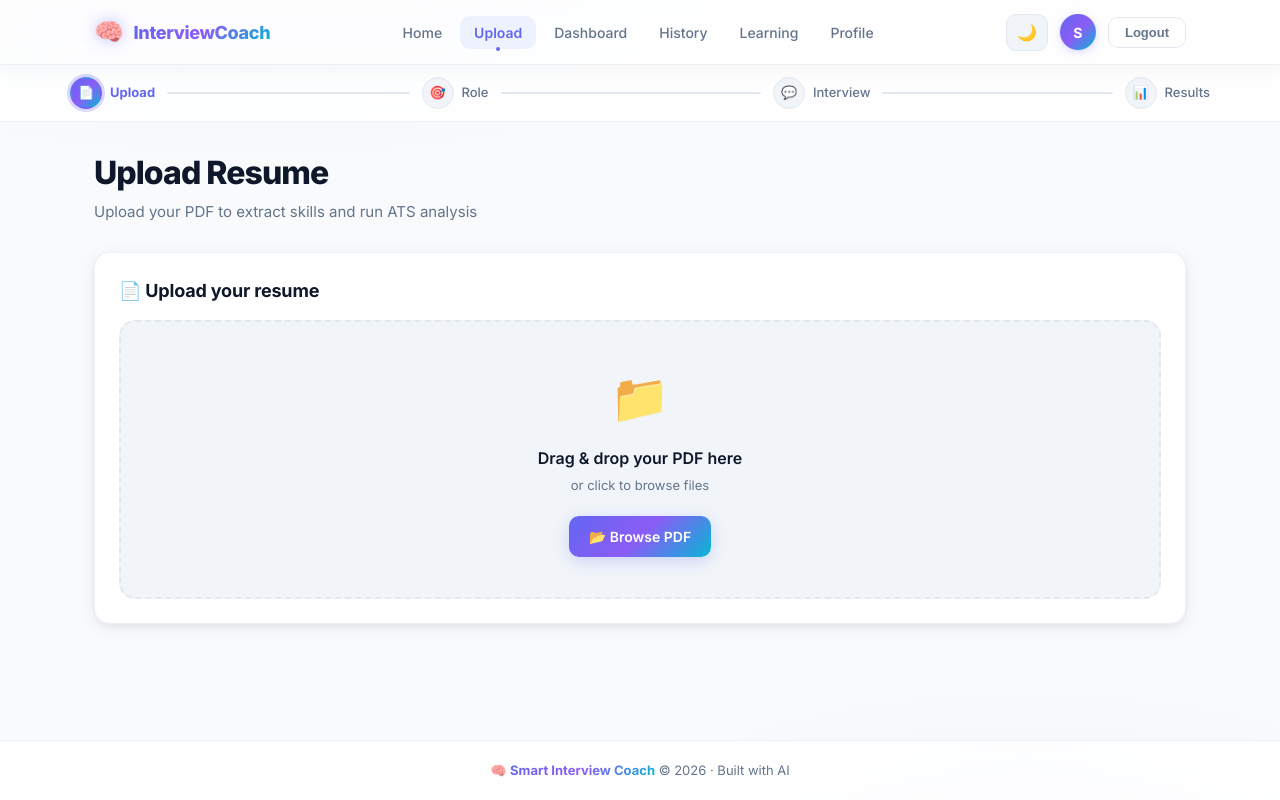
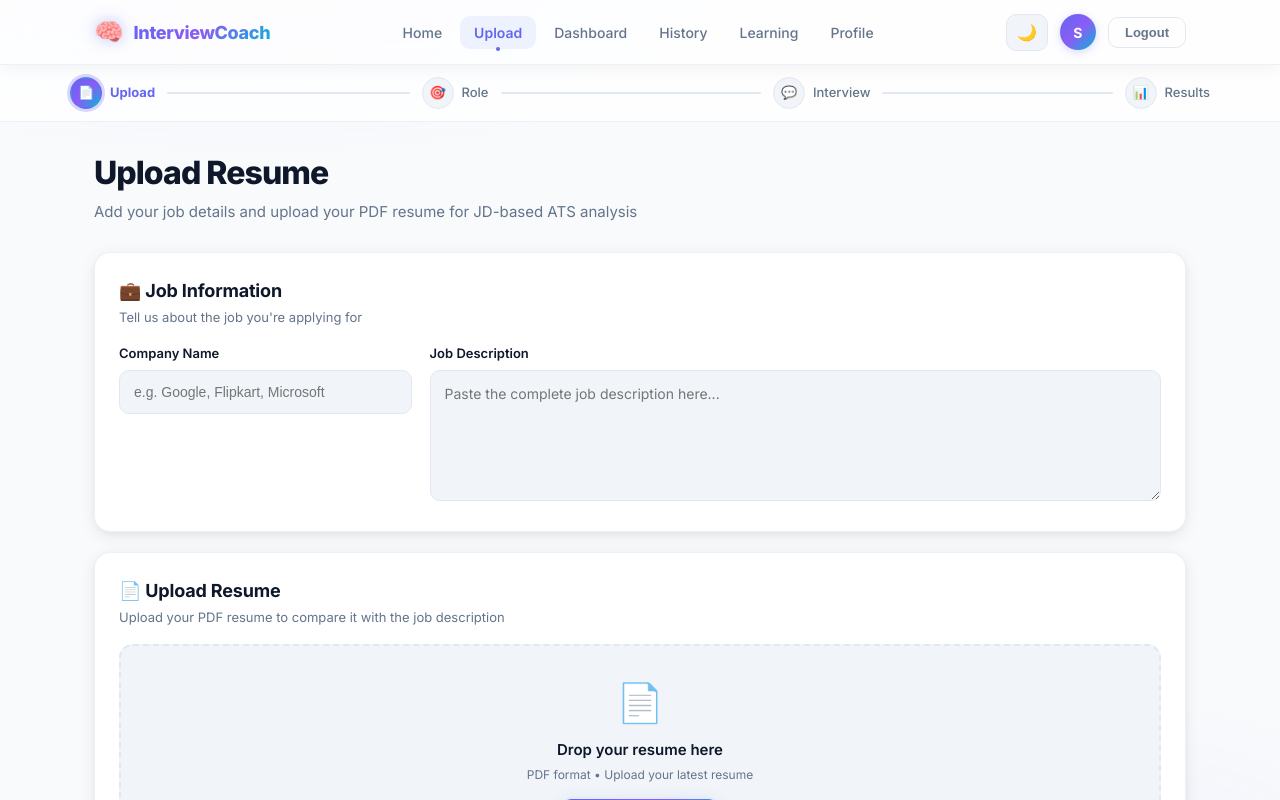
Before and after one commit to VenkateshRachapothu/smart-interview-coach-final, a React (Vite) app in the folder frontend/: page /upload in a window 1280 px wide. Shown: the top 800 px of the page. Built offline with nearby package versions, Linux system fonts and the light colour scheme; sample sign-in values are in the browser's storage.

Commit message:
Improve resume upload and role selection UI

```diff
--- a/frontend/src/context/InterviewContext.jsx
+++ b/frontend/src/context/InterviewContext.jsx
@@ -6,13 +6,16 @@ export const InterviewProvider = ({ children }) => {
 
   const [skills, setSkills] = useState([]);
   const [role, setRole] = useState("");
+  const [company, setCompany] = useState("");
+  const [jobDescription, setJobDescription] = useState("");
   const [questions, setQuestions] = useState([]);
   const [answers, setAnswers] = useState([]);
   const [results, setResults] = useState([]);
+
   const [
-  resumeAnalysis,
-  setResumeAnalysis
-] = useState(null);
+    resumeAnalysis,
+    setResumeAnalysis
+  ] = useState(null);
 
   return (
     <InterviewContext.Provider
@@ -22,6 +25,12 @@ export const InterviewProvider = ({ children }) => {
 
         role,
         setRole,
+
+        company,
+        setCompany,
+
+        jobDescription,
+        setJobDescription,
 
         questions,
         setQuestions,
@@ -33,7 +42,7 @@ export const InterviewProvider = ({ children }) => {
         setResults,
 
         resumeAnalysis,
-setResumeAnalysis,
+        setResumeAnalysis,
       }}
     >
       {children}
--- a/frontend/src/pages/SelectRole.jsx
+++ b/frontend/src/pages/SelectRole.jsx
@@ -34,11 +34,6 @@ const ROLES = [
     desc: "Python, statistics, machine learning, data analysis",
   },
   {
-    name: "Data Engineer",
-    icon: "🔧",
-    desc: "SQL, ETL, data pipelines, databases",
-  },
-  {
     name: "Full Stack Developer",
     icon: "🌐",
     desc: "Frontend, backend, APIs, databases",
@@ -47,11 +42,6 @@ const ROLES = [
     name: "Backend Developer",
     icon: "⚙️",
     desc: "APIs, Python, Java, databases, server development",
-  },
-  {
-    name: "Frontend Developer",
-    icon: "🎨",
-    desc: "HTML, CSS, JavaScript, React",
   },
   {
     name: "Generative AI Engineer",
--- a/frontend/src/pages/UploadResume.jsx
+++ b/frontend/src/pages/UploadResume.jsx
@@ -15,6 +15,10 @@ function UploadResume() {
   const [file, setFile] = useState(null);
   const [resumeText, setResumeText] = useState("");
   const [uploading, setUploading] = useState(false);
+
+  const [company, setCompany] = useState("");
+  const [jobDescription, setJobDescription] = useState("");
+
   const [showText, setShowText] = useState(false);
   const [dragOver, setDragOver] = useState(false);
 
@@ -23,9 +27,21 @@ function UploadResume() {
     setSkills,
     resumeAnalysis,
     setResumeAnalysis,
+    setCompany: setContextCompany,
+    setJobDescription: setContextJobDescription,
   } = useContext(InterviewContext);
 
   const handleUpload = async () => {
+  if (!company.trim()) {
+    alert("Please enter the company name.");
+    return;
+  }
+
+  if (!jobDescription.trim()) {
+    alert("Please enter the job description.");
+    return;
+  }
+
   if (!file) {
     alert("Please select a PDF resume.");
     return;
@@ -35,7 +51,10 @@ function UploadResume() {
     setUploading(true);
 
     const formData = new FormData();
+
     formData.append("resume", file);
+    formData.append("company", company);
+    formData.append("job_description", jobDescription);
 
       console.log("Sending resume:", file.name, file.size);
 
@@ -94,9 +113,7 @@ function UploadResume() {
     } catch (error) {
       console.error("UPLOAD ERROR:", error);
 
-      alert(
-        `Upload error: ${error.message}`
-      );
+      alert(`Upload error: ${error.message}`);
     } finally {
       setUploading(false);
     }
@@ -128,7 +145,7 @@ function UploadResume() {
     <PageShell
       step={1}
       title="Upload Resume"
-      subtitle="Upload your PDF to extract skills and run ATS analysis"
+      subtitle="Add your job details and upload your PDF resume for JD-based ATS analysis"
       actions={
         resumeAnalysis ? (
           <PageActions>
@@ -139,8 +156,102 @@ function UploadResume() {
         ) : null
       }
     >
+      {/* Job Information */}
+<Card
+  title="💼 Job Information"
+  subtitle="Tell us about the job you're applying for"
+>
+  <div
+    style={{
+      display: "grid",
+      gridTemplateColumns: "minmax(220px, 0.8fr) minmax(300px, 2fr)",
+      gap: 18,
+      alignItems: "start",
+    }}
+  >
+    {/* Company */}
+    <div>
+      <label
+        style={{
+          display: "block",
+          marginBottom: 7,
+          fontSize: 13,
+          fontWeight: 600,
+          color: "var(--text)",
+        }}
+      >
+        Company Name
+      </label>
+
+      <input
+        type="text"
+        value={company}
+        onChange={(e) => {
+          setCompany(e.target.value);
+          setContextCompany(e.target.value);
+        }}
+        placeholder="e.g. Google, Flipkart, Microsoft"
+        style={{
+          width: "100%",
+          height: 44,
+          padding: "0 14px",
+          borderRadius: 10,
+          border: "1px solid var(--border)",
+          background: "var(--bg2)",
+          color: "var(--text)",
+          fontSize: 14,
+          boxSizing: "border-box",
+          outline: "none",
+        }}
+      />
+    </div>
+
+    {/* Job Description */}
+    <div>
+      <label
+        style={{
+          display: "block",
+          marginBottom: 7,
+          fontSize: 13,
+          fontWeight: 600,
+          color: "var(--text)",
+        }}
+      >
+        Job Description
+      </label>
+
+      <textarea
+        value={jobDescription}
+        onChange={(e) => {
+          setJobDescription(e.target.value);
+          setContextJobDescription(e.target.value);
+        }}
+        placeholder="Paste the complete job description here..."
+        rows={5}
+        style={{
+          width: "100%",
+          padding: "12px 14px",
+          borderRadius: 10,
+          border: "1px solid var(--border)",
+          background: "var(--bg2)",
+          color: "var(--text)",
+          fontSize: 14,
+          lineHeight: 1.5,
+          resize: "vertical",
+          boxSizing: "border-box",
+          outline: "none",
+          fontFamily: "inherit",
+        }}
+      />
+    </div>
+  </div>
+</Card>
+
       {/* Upload Zone */}
-      <Card title="📄 Upload your resume">
+<Card
+  title="📄 Upload Resume"
+  subtitle="Upload your PDF resume to compare it with the job description"
+>
   <div
     onDragOver={(e) => {
       e.preventDefault();
@@ -150,75 +261,69 @@ function UploadResume() {
     onDrop={handleDrop}
     style={{
       border: `2px dashed ${
-              dragOver
-                ? "var(--primary)"
-                : "var(--border)"
+        dragOver ? "var(--primary)" : "var(--border)"
       }`,
-            borderRadius: "var(--radius-md)",
-            padding: "40px 24px",
+      borderRadius: 14,
+      padding: "28px 20px",
       textAlign: "center",
       background: dragOver
         ? "var(--primary-light)"
         : "var(--bg2)",
       transition: "all 0.2s ease",
-            cursor: "pointer",
     }}
   >
     <div
       style={{
-              fontSize: 48,
-              marginBottom: 12,
+        fontSize: 38,
+        marginBottom: 8,
       }}
     >
-            📁
+      📄
     </div>
 
     <p
       style={{
+        margin: "0 0 5px",
+        fontSize: 15,
+        fontWeight: 600,
         color: "var(--text)",
-              fontWeight: 600,
-              fontSize: 16,
-              marginBottom: 6,
       }}
     >
-            Drag & drop your PDF here
+      Drop your resume here
     </p>
 
     <p
       style={{
+        margin: "0 0 15px",
+        fontSize: 12,
         color: "var(--text-muted)",
-              fontSize: 13,
-              marginBottom: 20,
       }}
     >
-            or click to browse files
+      PDF format • Upload your latest resume
     </p>
 
     <label
       style={{
         display: "inline-flex",
         alignItems: "center",
-              gap: 8,
+        gap: 7,
         background: "var(--gradient)",
         color: "#fff",
-              padding: "10px 20px",
-              borderRadius: "var(--radius-sm)",
+        padding: "10px 18px",
+        borderRadius: 9,
         cursor: "pointer",
         fontWeight: 600,
-              fontSize: 14,
-              boxShadow:
-                "0 4px 15px var(--primary-glow)",
+        fontSize: 13,
+        boxShadow: "0 4px 15px var(--primary-glow)",
       }}
     >
-            📂 Browse PDF
+      📂 Browse Resume
 
       <input
         type="file"
         accept=".pdf"
         aria-label="Upload PDF resume"
-              onChange={(e) =>
-                setFile(e.target.files[0])
-              }
+        onChange={(e) => setFile(e.target.files[0])}
         style={{
           display: "none",
         }}
@@ -232,24 +337,21 @@ function UploadResume() {
         display: "flex",
         alignItems: "center",
         gap: 12,
-              marginTop: 16,
-              padding: "12px 16px",
+        marginTop: 14,
+        padding: "11px 14px",
         background: "var(--primary-light)",
-              borderRadius: "var(--radius-sm)",
-              border:
-                "1px solid var(--primary)33",
+        borderRadius: 10,
+        border: "1px solid var(--primary)33",
       }}
     >
-            <span style={{ fontSize: 20 }}>
-              📄
-            </span>
+      <span style={{ fontSize: 20 }}>📄</span>
 
       <div style={{ flex: 1 }}>
         <p
           style={{
             margin: 0,
             fontWeight: 600,
-                  fontSize: 14,
+            fontSize: 13,
             color: "var(--text)",
           }}
         >
@@ -258,8 +360,8 @@ function UploadResume() {
 
         <p
           style={{
-                  margin: 0,
-                  fontSize: 12,
+            margin: "2px 0 0",
+            fontSize: 11,
             color: "var(--text-muted)",
           }}
         >
@@ -272,9 +374,7 @@ function UploadResume() {
         disabled={uploading}
         size="sm"
       >
-              {uploading
-                ? "⏳ Uploading..."
-                : "🚀 Analyze"}
+        {uploading ? "⏳ Analyzing..." : "🚀 Analyze Resume"}
       </Button>
     </div>
   )}
@@ -283,31 +383,29 @@ function UploadResume() {
     <div
       style={{
         textAlign: "center",
-              padding: "24px 0",
+        padding: "18px 0 4px",
       }}
     >
       <div
         style={{
-                width: 40,
-                height: 40,
-                border:
-                  "4px solid var(--border)",
-                borderTop:
-                  "4px solid var(--primary)",
+          width: 32,
+          height: 32,
+          border: "3px solid var(--border)",
+          borderTop: "3px solid var(--primary)",
           borderRadius: "50%",
-                animation:
-                  "spin 0.8s linear infinite",
-                margin: "0 auto 12px",
+          animation: "spin 0.8s linear infinite",
+          margin: "0 auto 10px",
         }}
       />
 
       <p
         style={{
+          margin: 0,
           color: "var(--text-muted)",
-                fontSize: 14,
+          fontSize: 13,
         }}
       >
-              🤖 Analyzing your resume with AI...
+        🤖 Comparing your resume with the job description...
       </p>
     </div>
   )}
@@ -451,6 +549,43 @@ function UploadResume() {
               </div>
             )}
 
+            {resumeAnalysis.matching_skills && (
+  <div
+    style={{
+      background:
+        "var(--success-light)",
+      padding: "12px 16px",
+      borderRadius:
+        "var(--radius-sm)",
+      borderLeft:
+        "3px solid var(--success)",
+    }}
+  >
+    <p
+      style={{
+        margin: 0,
+        fontSize: 13,
+        fontWeight: 700,
+        color: "var(--success)",
+        marginBottom: 4,
+      }}
+    >
+      🎯 Matching Skills
+    </p>
+
+    <p
+      style={{
+        margin: 0,
+        fontSize: 13,
+        lineHeight: 1.6,
+        color: "var(--text)",
+      }}
+    >
+      {resumeAnalysis.matching_skills}
+    </p>
+  </div>
+)}
+
             {resumeAnalysis.missing_skills && (
               <div
                 style={{
```
Also changed, not shown: 2 other files (tests, documents, lock files or other folders). Lines whose indentation alone changed are shown as unchanged.
